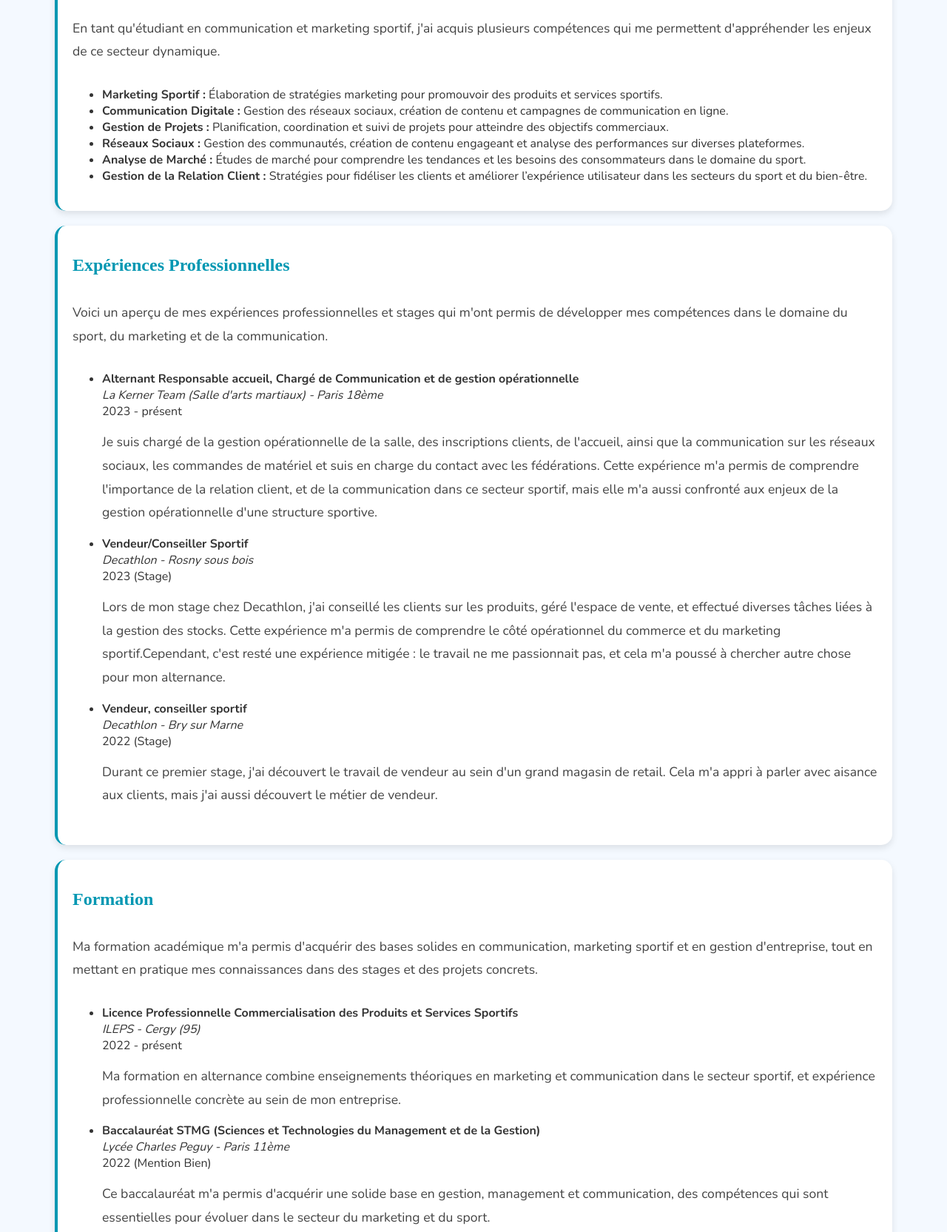
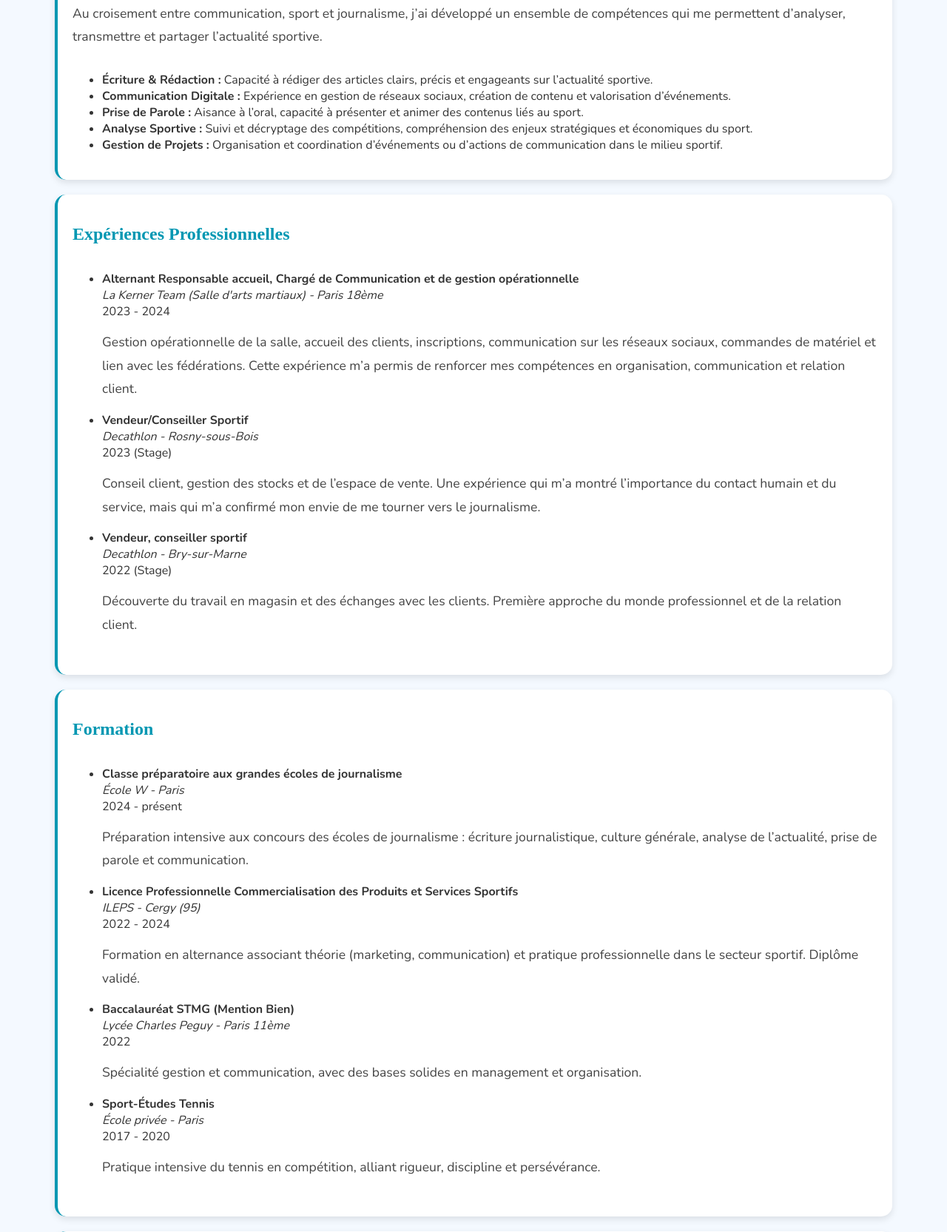
Before and after one commit to emiliomsr/portfolio-Emile-Mansir, a plain HTML site: page index.html in a window 1280 px wide. Shown: the part 911-2576 px from the top of the page at 74% size. Drawn offline with nearby package versions, Linux system fonts and the light colour scheme; a web font is replaced by a local one.

Commit message:
Update index.html

```diff
--- a/index.html
+++ b/index.html
@@ -11,7 +11,7 @@
 
 <body>
 
-    <!-- En-tête avec nom et photo -->
+    <!-- En-tête -->
     <header>
         <div class="header-content">
             <div class="name">Emile Mansir</div>
@@ -19,98 +19,100 @@
         </div>
     </header>
 
-    <!-- Section Introduction -->
+    <!-- Introduction -->
     <section class="introduction">
-      <a href="emilemansir.pdf" target="_blank">
-        <button class="cv">Télécharger mon CV</button>
-      </a>
-        <p>Étudiant en 3ème année de licence professionnelle commercialisation des produits et services sportifs.</p>
-        <p>Je suis passionné par le sport en général, en particulier par le football et le tennis. Je cherche à me spécialiser dans le journalisme sportif.</p>
+        <a href="emilemansir.pdf" target="_blank">
+            <button class="cv">Télécharger mon CV</button>
+        </a>
+        <p><strong>Étudiant en classe préparatoire aux grandes écoles de journalisme (École W)</strong>, je me destine à une carrière de <strong>journaliste sportif</strong>. Passionné par le sport depuis toujours, en particulier le football et le tennis, j’ai d’abord validé une <strong>licence professionnelle en commercialisation des produits et services sportifs</strong>, avant de réorienter mon parcours vers le journalisme.</p>
     </section>
 
-    <!-- Section Compétences -->
+    <!-- Compétences -->
     <section id="skills" class="section">
         <h2>Compétences</h2><br>
-        <p>En tant qu'étudiant en communication et marketing sportif, j'ai acquis plusieurs compétences qui me permettent d'appréhender les enjeux de ce secteur dynamique.</p>
+        <p>Au croisement entre communication, sport et journalisme, j’ai développé un ensemble de compétences qui me permettent d’analyser, transmettre et partager l’actualité sportive.</p>
         <ul>
-            <li><strong>Marketing Sportif :</strong> Élaboration de stratégies marketing pour promouvoir des produits et services sportifs.</li>
-            <li><strong>Communication Digitale :</strong> Gestion des réseaux sociaux, création de contenu et campagnes de communication en ligne.</li>
-            <li><strong>Gestion de Projets :</strong> Planification, coordination et suivi de projets pour atteindre des objectifs commerciaux.</li>
-            <li><strong>Réseaux Sociaux :</strong> Gestion des communautés, création de contenu engageant et analyse des performances sur diverses plateformes.</li>
-            <li><strong>Analyse de Marché :</strong> Études de marché pour comprendre les tendances et les besoins des consommateurs dans le domaine du sport.</li>
-            <li><strong>Gestion de la Relation Client :</strong> Stratégies pour fidéliser les clients et améliorer l’expérience utilisateur dans les secteurs du sport et du bien-être.</li>
+            <li><strong>Écriture & Rédaction :</strong> Capacité à rédiger des articles clairs, précis et engageants sur l’actualité sportive.</li>
+            <li><strong>Communication Digitale :</strong> Expérience en gestion de réseaux sociaux, création de contenu et valorisation d’événements.</li>
+            <li><strong>Prise de Parole :</strong> Aisance à l’oral, capacité à présenter et animer des contenus liés au sport.</li>
+            <li><strong>Analyse Sportive :</strong> Suivi et décryptage des compétitions, compréhension des enjeux stratégiques et économiques du sport.</li>
+            <li><strong>Gestion de Projets :</strong> Organisation et coordination d’événements ou d’actions de communication dans le milieu sportif.</li>
         </ul>
     </section>
 
-    <!-- Section Expériences Professionnelles -->
+    <!-- Expériences Professionnelles -->
     <section id="experience" class="section">
         <h2>Expériences Professionnelles</h2><br>
-        <p>Voici un aperçu de mes expériences professionnelles et stages qui m'ont permis de développer mes compétences dans le domaine du sport, du marketing et de la communication.</p>
         <ul>
             <li>
                 <strong>Alternant Responsable accueil, Chargé de Communication et de gestion opérationnelle</strong><br>
-                <em>La Kerner Team (Salle d'arts martiaux) - Paris 18ème</em> <br>
-                <span>2023 - présent</span>
-                <p>Je suis chargé de la gestion opérationnelle de la salle, des inscriptions clients, de l'accueil, ainsi que la communication sur les réseaux sociaux, les commandes de matériel et suis en charge du contact avec les fédérations. Cette expérience m'a permis de comprendre l'importance de la relation client, et de la communication dans ce secteur sportif, mais elle m'a aussi confronté aux enjeux de la gestion opérationnelle d'une structure sportive.</p>
+                <em>La Kerner Team (Salle d'arts martiaux) - Paris 18ème</em><br>
+                <span>2023 - 2024</span>
+                <p>Gestion opérationnelle de la salle, accueil des clients, inscriptions, communication sur les réseaux sociaux, commandes de matériel et lien avec les fédérations. Cette expérience m’a permis de renforcer mes compétences en organisation, communication et relation client.</p>
             </li>
             <li>
                 <strong>Vendeur/Conseiller Sportif</strong><br>
-                <em>Decathlon - Rosny sous bois</em><br>
+                <em>Decathlon - Rosny-sous-Bois</em><br>
                 <span>2023 (Stage)</span>
-                <p>Lors de mon stage chez Decathlon, j'ai conseillé les clients sur les produits, géré l'espace de vente, et effectué diverses tâches liées à la gestion des stocks. Cette expérience m'a permis de comprendre le côté opérationnel du commerce et du marketing sportif.Cependant, c'est resté une expérience mitigée : le travail ne me passionnait pas, et cela m'a poussé à chercher autre chose pour mon alternance.</p>
+                <p>Conseil client, gestion des stocks et de l’espace de vente. Une expérience qui m’a montré l’importance du contact humain et du service, mais qui m’a confirmé mon envie de me tourner vers le journalisme.</p>
             </li>
             <li>
                 <strong>Vendeur, conseiller sportif</strong><br>
-                <em>Decathlon - Bry sur Marne</em><br>
+                <em>Decathlon - Bry-sur-Marne</em><br>
                 <span>2022 (Stage)</span>
-                <p>Durant ce premier stage, j'ai découvert le travail de vendeur au sein d'un grand magasin de retail. Cela m'a appri à parler avec aisance aux clients, mais j'ai aussi découvert le métier de vendeur.</p>
+                <p>Découverte du travail en magasin et des échanges avec les clients. Première approche du monde professionnel et de la relation client.</p>
             </li>
         </ul>
     </section>
 
-    <!-- Section Formation -->
+    <!-- Formation -->
     <section id="education" class="section">
         <h2>Formation</h2><br>
-        <p>Ma formation académique m'a permis d'acquérir des bases solides en communication, marketing sportif et en gestion d'entreprise, tout en mettant en pratique mes connaissances dans des stages et des projets concrets.</p>
         <ul>
+            <li>
+                <strong>Classe préparatoire aux grandes écoles de journalisme</strong><br>
+                <em>École W - Paris</em><br>
+                <span>2024 - présent</span>
+                <p>Préparation intensive aux concours des écoles de journalisme : écriture journalistique, culture générale, analyse de l’actualité, prise de parole et communication.</p>
+            </li>
             <li>
                 <strong>Licence Professionnelle Commercialisation des Produits et Services Sportifs</strong><br>
                 <em>ILEPS - Cergy (95)</em><br>
-                <span>2022 - présent</span>
-                <p>Ma formation en alternance combine enseignements théoriques en marketing et communication dans le secteur sportif, et expérience professionnelle concrète au sein de mon entreprise.</p>
+                <span>2022 - 2024</span>
+                <p>Formation en alternance associant théorie (marketing, communication) et pratique professionnelle dans le secteur sportif. Diplôme validé.</p>
             </li>
             <li>
-                <strong>Baccalauréat STMG (Sciences et Technologies du Management et de la Gestion)</strong><br>
+                <strong>Baccalauréat STMG (Mention Bien)</strong><br>
                 <em>Lycée Charles Peguy - Paris 11ème</em><br>
-                <span>2022 (Mention Bien)</span>
-                <p>Ce baccalauréat m'a permis d'acquérir une solide base en gestion, management et communication, des compétences qui sont essentielles pour évoluer dans le secteur du marketing et du sport.</p>
+                <span>2022</span>
+                <p>Spécialité gestion et communication, avec des bases solides en management et organisation.</p>
             </li>
             <li>
                 <strong>Sport-Études Tennis</strong><br>
                 <em>École privée - Paris</em><br>
                 <span>2017 - 2020</span>
-                <p>J'ai suivi un programme de sport-études en parallèle de ma scolarité, en me consacrant au tennis en compétition. Cette expérience m'a appris la discipline, la résilience, et la persévérance.</p>
+                <p>Pratique intensive du tennis en compétition, alliant rigueur, discipline et persévérance.</p>
             </li>
         </ul>
     </section>
 
-    <!-- Section Langues -->
+    <!-- Langues -->
     <section id="languages" class="section">
         <h2>Langues</h2><br>
         <ul>
             <li><strong>Français :</strong> Langue maternelle</li>
-            <li><strong>Anglais :</strong> niveau B2 </li>
+            <li><strong>Anglais :</strong> Niveau B2 (compréhension et expression à l’écrit comme à l’oral)</li>
         </ul>
     </section>
 
-    <!-- Section Centres d'intérêt -->
+    <!-- Centres d'intérêt -->
     <section id="interests" class="section">
         <h2>Centres d'intérêt</h2><br>
-        <p>Je suis un passionné de sport, notamment de football et de tennis. Ces passions m'ont guidé dans mon choix de carrière, et je cherche à m'épanouir dans un environnement lié à ces activités. Voici quelques-uns de mes centres d'intérêt :</p>
+        <p>Ma passion pour le sport guide mon projet professionnel. Je suis particulièrement intéressé par l’analyse et la retransmission des grandes compétitions sportives.</p>
         <ul>
-            <li><strong>Football :</strong> Je suis un fan assidu des 5 grands championnats, et en particulier de la Ligue 1, premier league et et la league des champions. Je pratique le football dands le cadre amical, après avoir été en club plus jeune, j'ai fini par choisir le tennis, que j'ai notamment pratiqué en sport études.</li>
-            <li><strong>Tennis :</strong> Ancien joueur de tennis en compétition, je suis passionné par ce sport et je suis toujours les grands tournois.</li>
-            <li><strong>Voyages :</strong> J'aime découvrir de nouvelles cultures, ce qui m'aide à m'ouvrir à de nouvelles idées et à enrichir mes expériences personnelles et professionnelles.</li>
+            <li><strong>Football :</strong> Suivi régulier des grands championnats européens (Ligue 1, Premier League, Ligue des Champions). Pratique en amateur.</li>
+            <li><strong>Tennis :</strong> Ancien joueur en compétition, passionné par les grands tournois et leur analyse.</li>
+            <li><strong>Voyages :</strong> Découverte de nouvelles cultures, ouverture d’esprit et enrichissement personnel.</li>
         </ul>
     </section>
 
```
